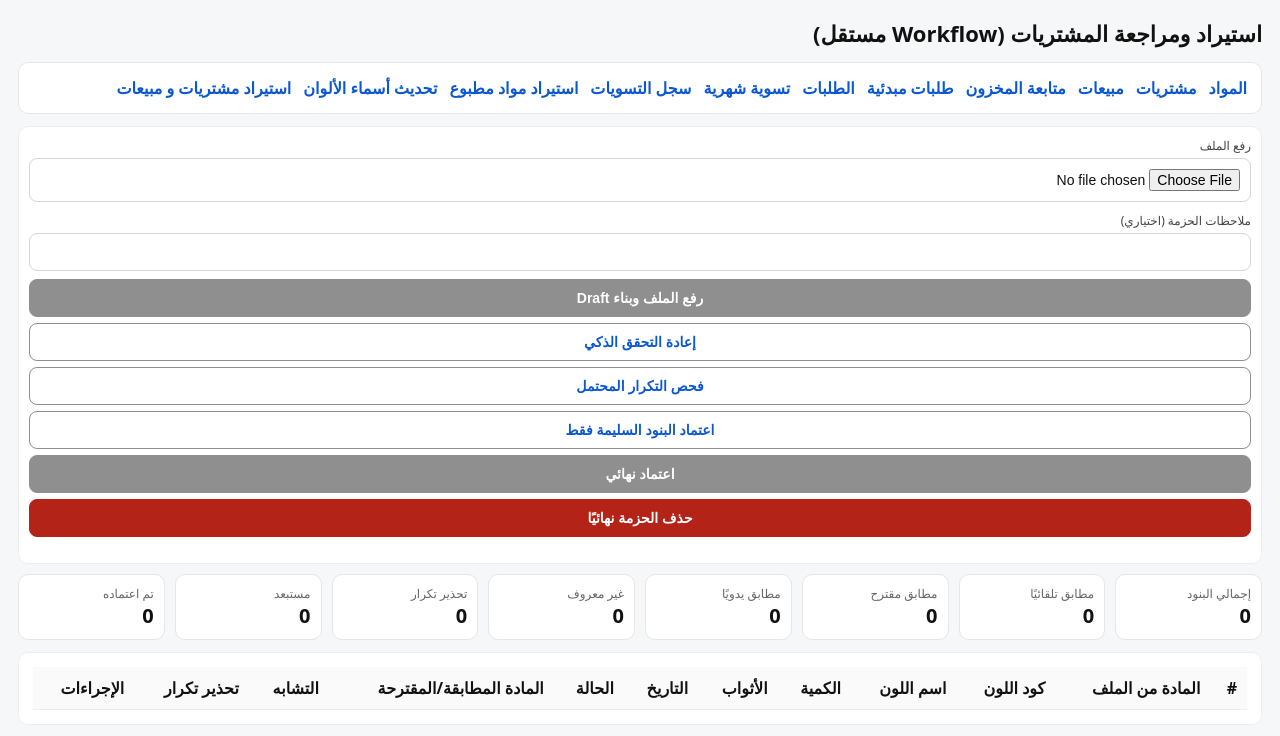
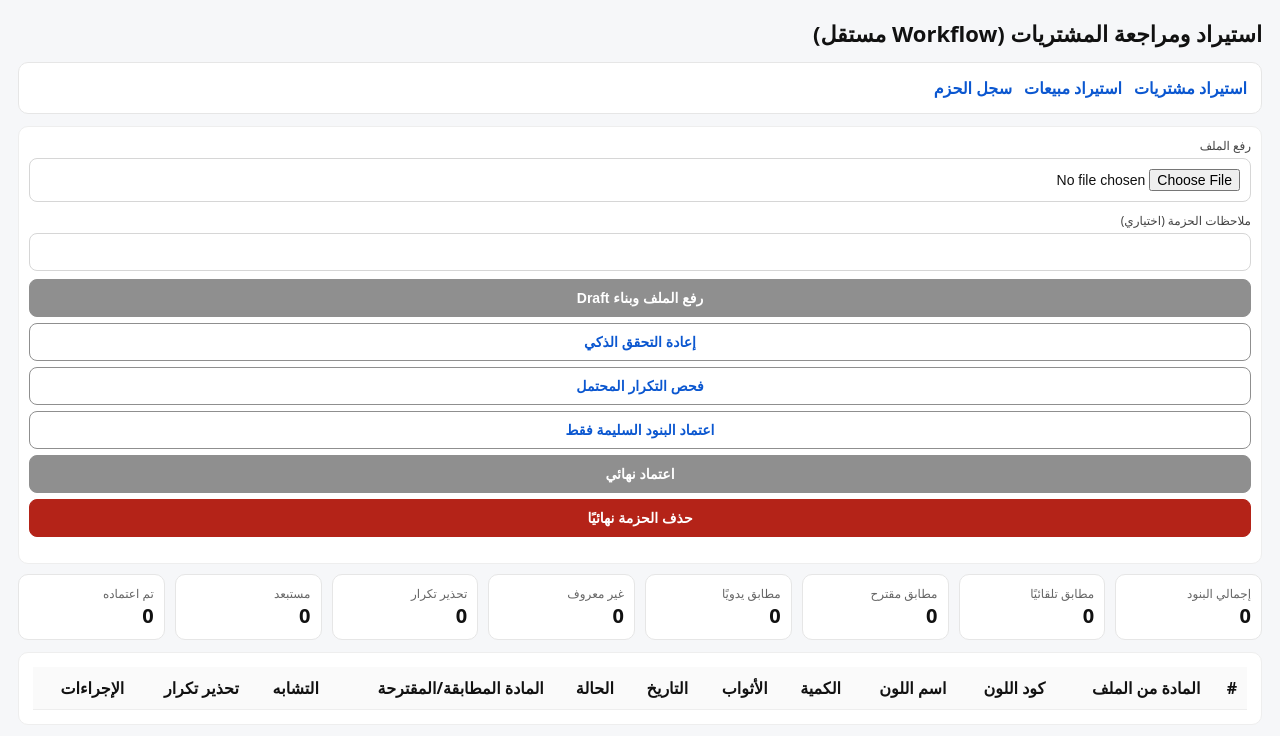
Before and after one commit to tamohadla/balance, a plain HTML site: page purchases-import-review.html in a window 1280 px wide. Drawn offline with Linux system fonts and the light colour scheme; a script that the page names is missing.

Commit message:
Update navigation links in purchases-import-review.html

```diff
--- a/purchases-import-review.html
+++ b/purchases-import-review.html
@@ -11,17 +11,10 @@
   <div class="container">
     <h1>استيراد ومراجعة المشتريات (Workflow مستقل)</h1>
         <nav class="card page-nav">
-      <a href="https://tamohadla.github.io/balance/items.html">المواد</a>
-      <a href="https://tamohadla.github.io/balance/purchases.html">مشتريات</a>
-      <a href="https://tamohadla.github.io/balance/sales.html">مبيعات</a>
-      <a href="https://tamohadla.github.io/balance/inventory.html">متابعة المخزون</a>
-      <a href="https://tamohadla.github.io/balance/preorders.html">طلبات مبدئية</a>
-      <a href="https://tamohadla.github.io/balance/orders.html">الطلبات</a>
-      <a href="https://tamohadla.github.io/balance/reconciliation.html">تسوية شهرية</a>
-      <a href="https://tamohadla.github.io/balance/adjustments.html">سجل التسويات</a>
-      <a href="https://tamohadla.github.io/balance/import-printed.html">استيراد مواد مطبوع</a>
-      <a href="https://tamohadla.github.io/balance/color-names.html">تحديث أسماء الألوان</a>
-      <a href="https://tamohadla.github.io/balance/import-batches.html" target="_blank" rel="noopener noreferrer">استيراد مشتريات و مبيعات</a>
+
+      <a href="./purchases-import-review.html">استيراد مشتريات</a>
+      <a href="./sales-import-review.html">استيراد مبيعات</a>
+      <a href="./import-batches.html">سجل الحزم</a>
     </nav>
 
     <div class="card actionsSticky">
```
